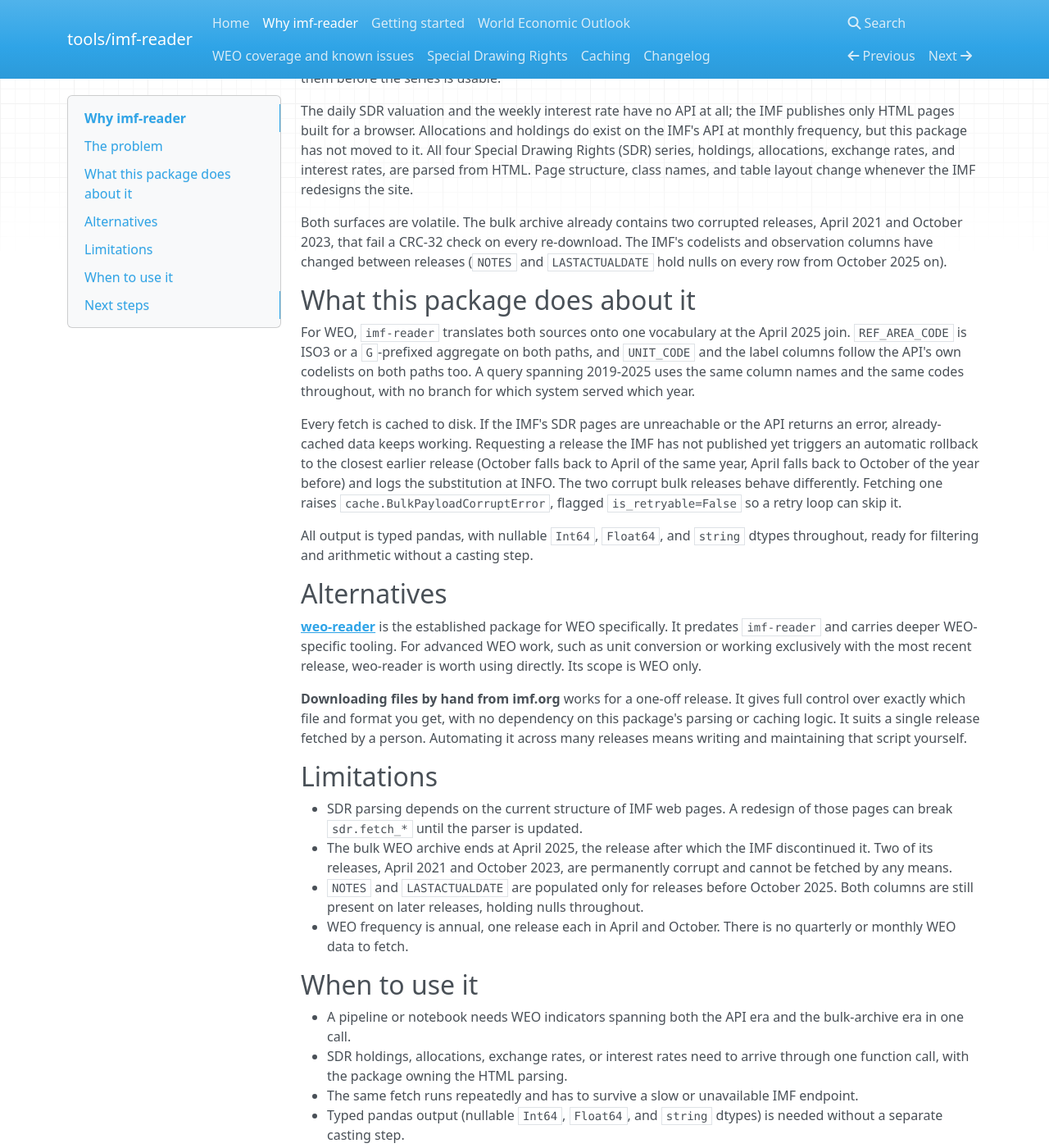
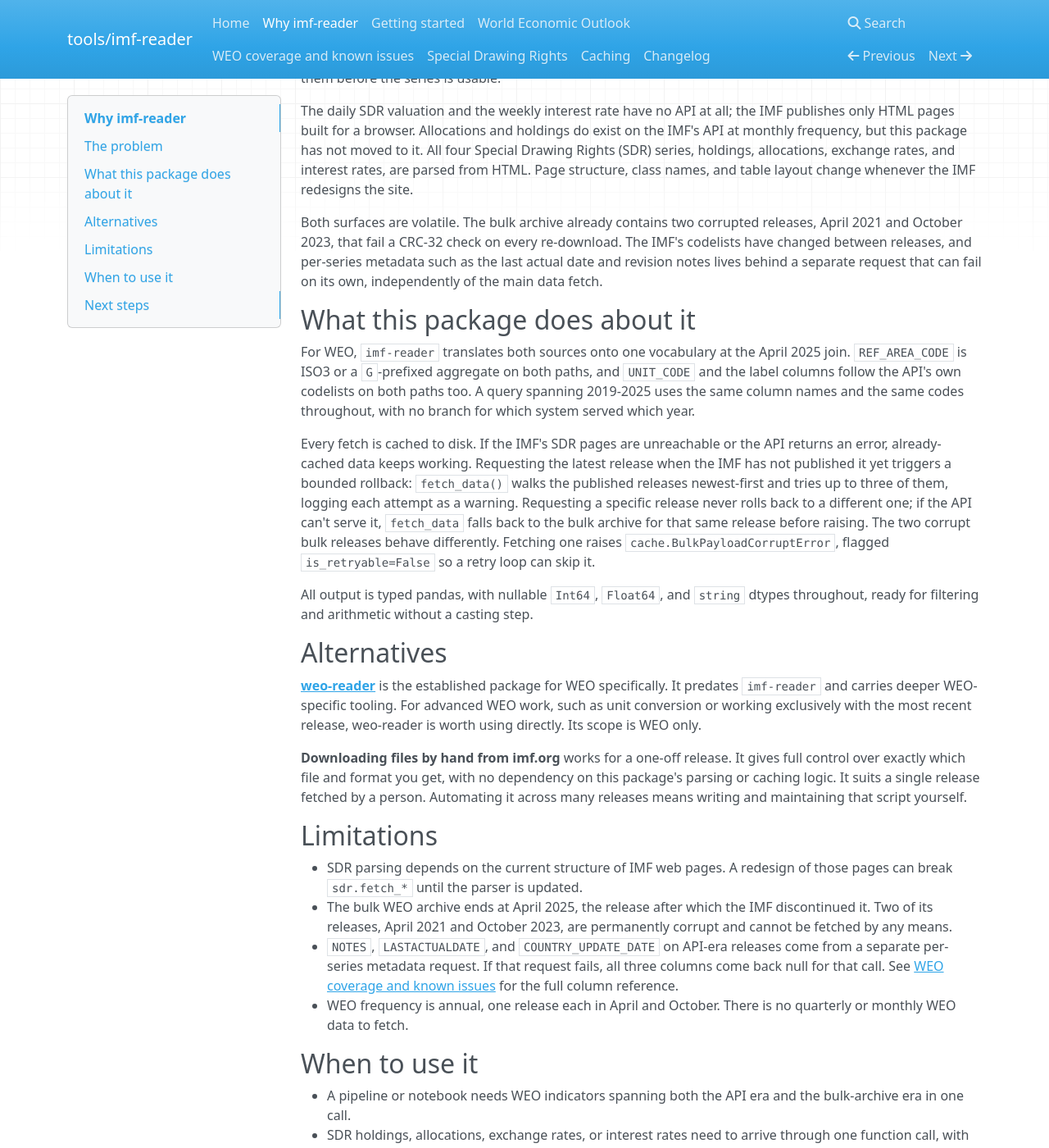
Before and after one commit to ONEcampaign/imf-reader, an MkDocs documentation site: the page built from docs/docs/why-imf-reader.md, in a window 1280 px wide and 1400 px high, scrolled down 322 px. Shown: the whole window at 82% size. Built offline with MkDocs 1.6.1, drawn with Linux system fonts in a browser that asks for light colours; nearby versions of some CDN libraries.

Commit message:
chore(release): prepare 2.1.0
Sets the version, dates the changelog section, and adds the entries
missing for the docs site and the SDR layout guard.

Lowers the pandas floor back to 2.2.2. The package uses no pandas 3
API, and 2.2.2 was checked against the live IMF API to return the same
frame as 3.0.5: same 16 columns in the same order, same dtypes, same
values. Only pyarrow needed raising, for numpy 2 compatibility.

The floors CI job was never testing the floors. A bare `uv run`
re-resolves from the lockfile, so the step after `uv sync --resolution
lowest-direct` reinstalled the newest versions before running the
suite. Running it surfaced two defects the job should have caught: a
FutureWarning from filling an object column on pandas 2, and a caplog
assertion that only held on pytest 9.1.

Co-authored-by: Claude <noreply@anthropic.com>

```diff
--- a/docs/docs/why-imf-reader.md
+++ b/docs/docs/why-imf-reader.md
@@ -19,9 +19,9 @@ holdings, allocations, exchange rates, and interest rates, are parsed from HTML.
 class names, and table layout change whenever the IMF redesigns the site.
 
 Both surfaces are volatile. The bulk archive already contains two corrupted releases, April 2021
-and October 2023, that fail a CRC-32 check on every re-download. The IMF's codelists and
-observation columns have changed between releases (`NOTES` and `LASTACTUALDATE` hold nulls on
-every row from October 2025 on).
+and October 2023, that fail a CRC-32 check on every re-download. The IMF's codelists have changed
+between releases, and per-series metadata such as the last actual date and revision notes lives
+behind a separate request that can fail on its own, independently of the main data fetch.
 
 ## What this package does about it
 
@@ -32,11 +32,13 @@ same column names and the same codes throughout, with no branch for which system
 year.
 
 Every fetch is cached to disk. If the IMF's SDR pages are unreachable or the API returns an
-error, already-cached data keeps working. Requesting a release the IMF has not published yet
-triggers an automatic rollback to the closest earlier release (October falls back to April of the
-same year, April falls back to October of the year before) and logs the substitution at INFO. The
-two corrupt bulk releases behave differently. Fetching one raises `cache.BulkPayloadCorruptError`,
-flagged `is_retryable=False` so a retry loop can skip it.
+error, already-cached data keeps working. Requesting the latest release when the IMF has not
+published it yet triggers a bounded rollback: `fetch_data()` walks the published releases
+newest-first and tries up to three of them, logging each attempt as a warning. Requesting a
+specific release never rolls back to a different one; if the API can't serve it, `fetch_data`
+falls back to the bulk archive for that same release before raising. The two corrupt bulk
+releases behave differently. Fetching one raises `cache.BulkPayloadCorruptError`, flagged
+`is_retryable=False` so a retry loop can skip it.
 
 All output is typed pandas, with nullable `Int64`, `Float64`, and `string` dtypes throughout,
 ready for filtering and arithmetic without a casting step.
@@ -60,8 +62,9 @@ means writing and maintaining that script yourself.
 - The bulk WEO archive ends at April 2025, the release after which the IMF discontinued it. Two
   of its releases, April 2021 and October 2023, are permanently corrupt and cannot be fetched by
   any means.
-- `NOTES` and `LASTACTUALDATE` are populated only for releases before October 2025. Both columns
-  are still present on later releases, holding nulls throughout.
+- `NOTES`, `LASTACTUALDATE`, and `COUNTRY_UPDATE_DATE` on API-era releases come from a separate
+  per-series metadata request. If that request fails, all three columns come back null for that
+  call. See [WEO coverage and known issues](weo-coverage.md) for the full column reference.
 - WEO frequency is annual, one release each in April and October. There is no quarterly or
   monthly WEO data to fetch.
 
--- a/pyproject.toml
+++ b/pyproject.toml
@@ -1,6 +1,6 @@
 [project]
 name = "imf-reader"
-version = "2.0.1"
+version = "2.1.0"
 description = "A package to access imf data"
 authors = [{ name = "The ONE Campaign" }]
 license = "MIT"
@@ -30,7 +30,7 @@ classifiers = [
     "Typing :: Typed",
 ]
 dependencies = [
-    "pandas>=3.0.0",
+    "pandas>=2.2.2",
     "requests>=2.32.1",
     "beautifulsoup4>=4.12.3",
     "pyarrow>=16.0",
```
Also changed, not shown: docs/docs/caching.md (+10 -6 lines), docs/docs/getting-started.md (+11 -10 lines), docs/docs/index.md (+4 -4 lines), docs/docs/weo.md (+25 -6 lines), CHANGELOG.md, 4 other files.
